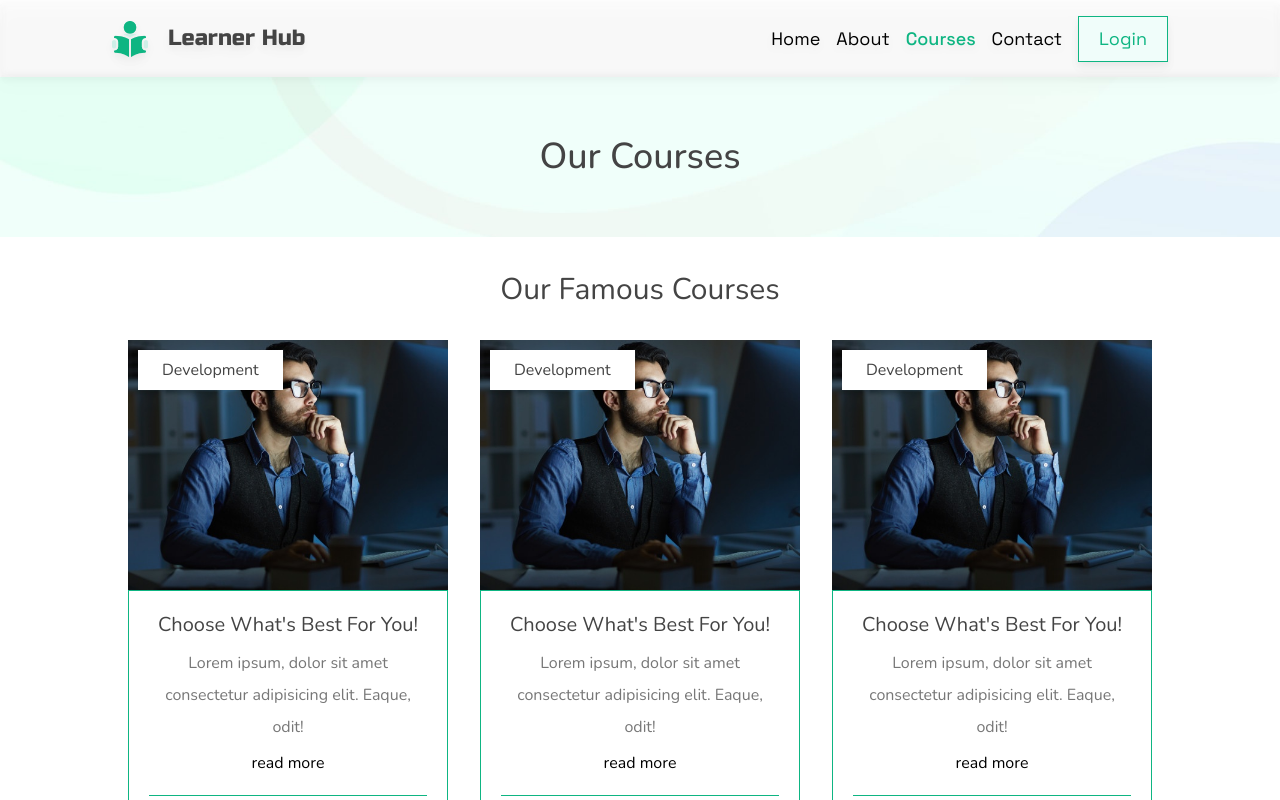
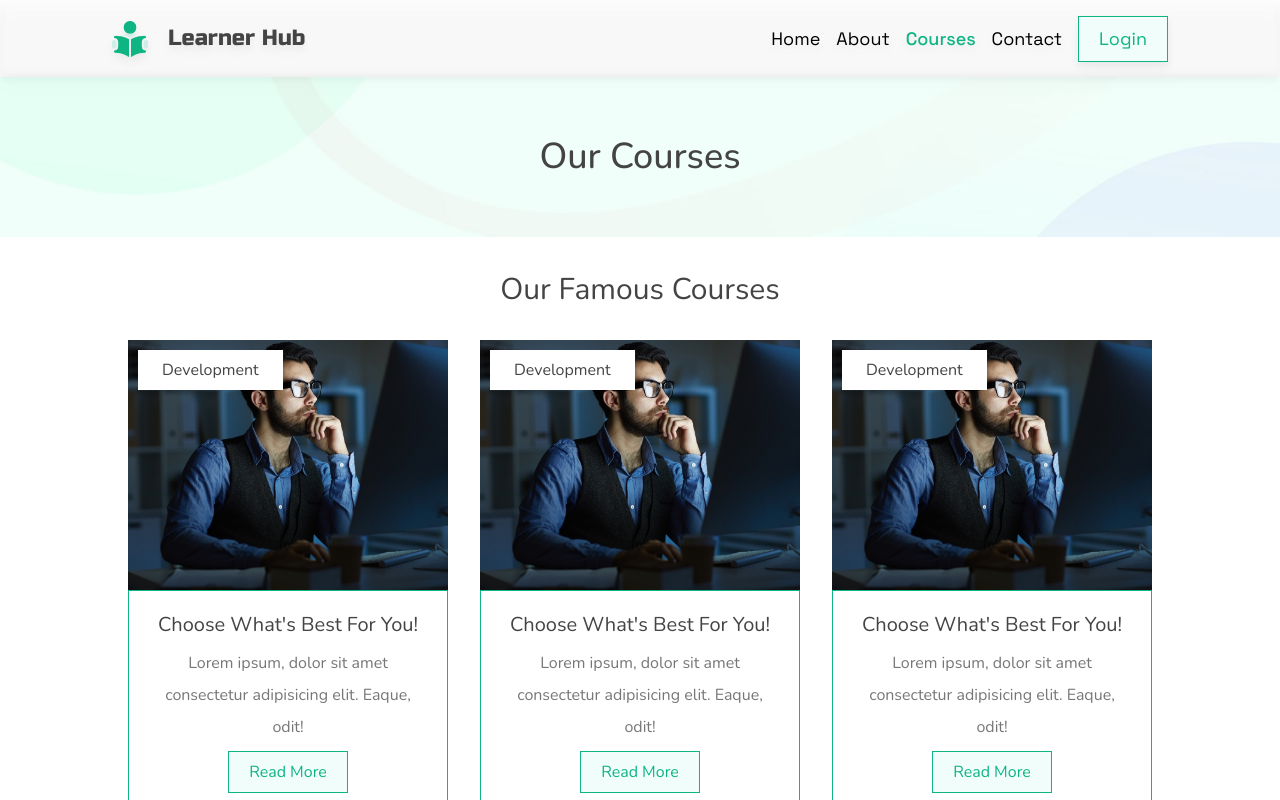
Before and after one commit to ronymia/learner-hub-client, a React (Create React App) app: page /courses in a window 1280 px wide. Shown: the top 800 px of the page. Built offline with nearby package versions, Linux system fonts and the light colour scheme; the HTML template or start-up script is replaced by a standard one.

Commit message:
course btn

```diff
--- a/src/components/CourseCard.jsx
+++ b/src/components/CourseCard.jsx
@@ -24,7 +24,7 @@ const CourseCard = () => {
                                         <h3 className="text-xl text-dimBlack capitalize">choose what's best for you!</h3>
                                         <p className="py-2 px-0 text-base leading-loose text-lightColor">Lorem ipsum, dolor sit amet consectetur adipisicing elit. Eaque, odit!</p>
 
-                                        <Link className="">read more</Link>
+                                        <Link className="btn py-2 px-5">read more</Link>
 
                                         <div className="flex flex-row items-start justify-between mt-5 pt-5 border-t border-primary">
                                              <span className="capitalize text-dimBlack text-[15px] flex flex-row gap-2 items-center justify-center">
```
